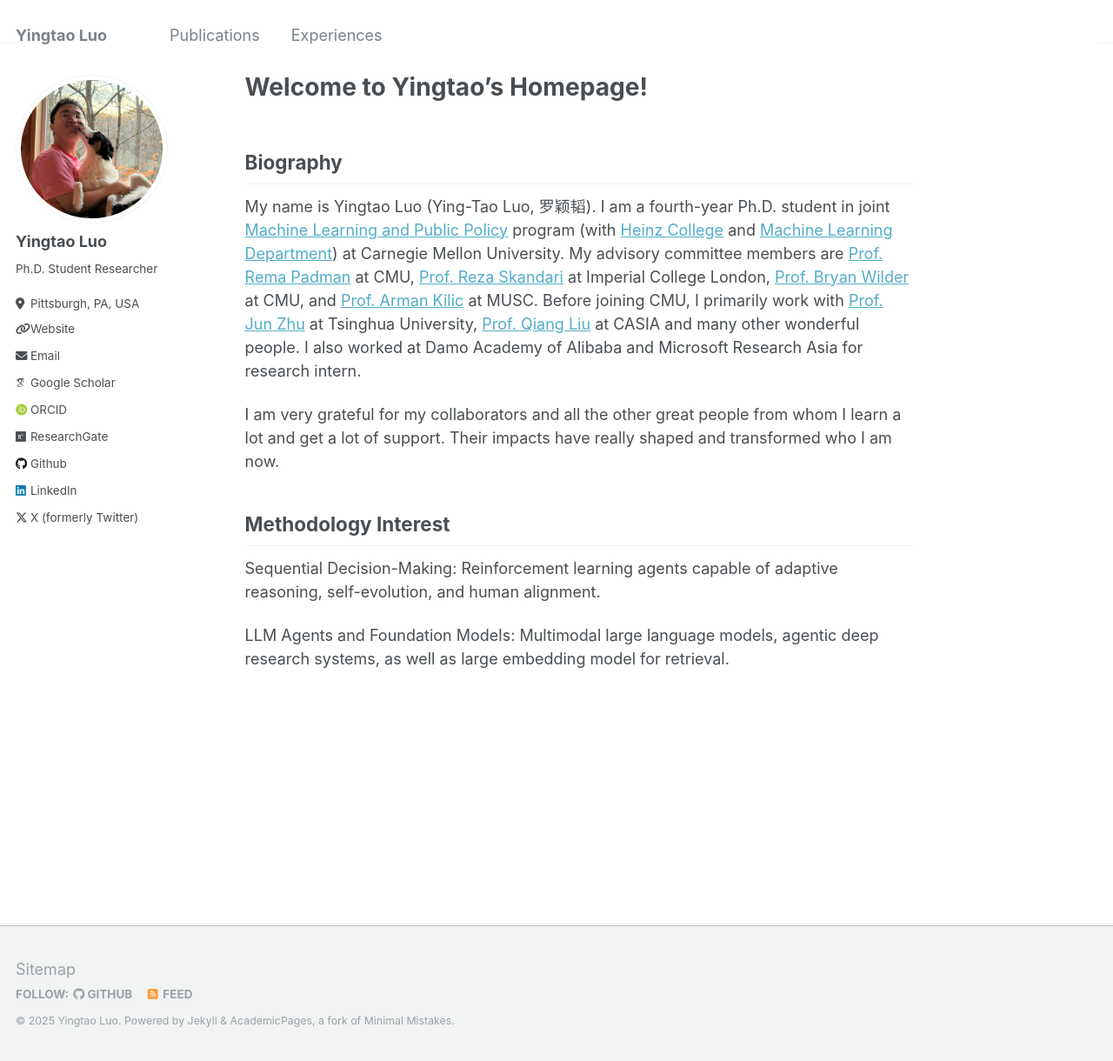
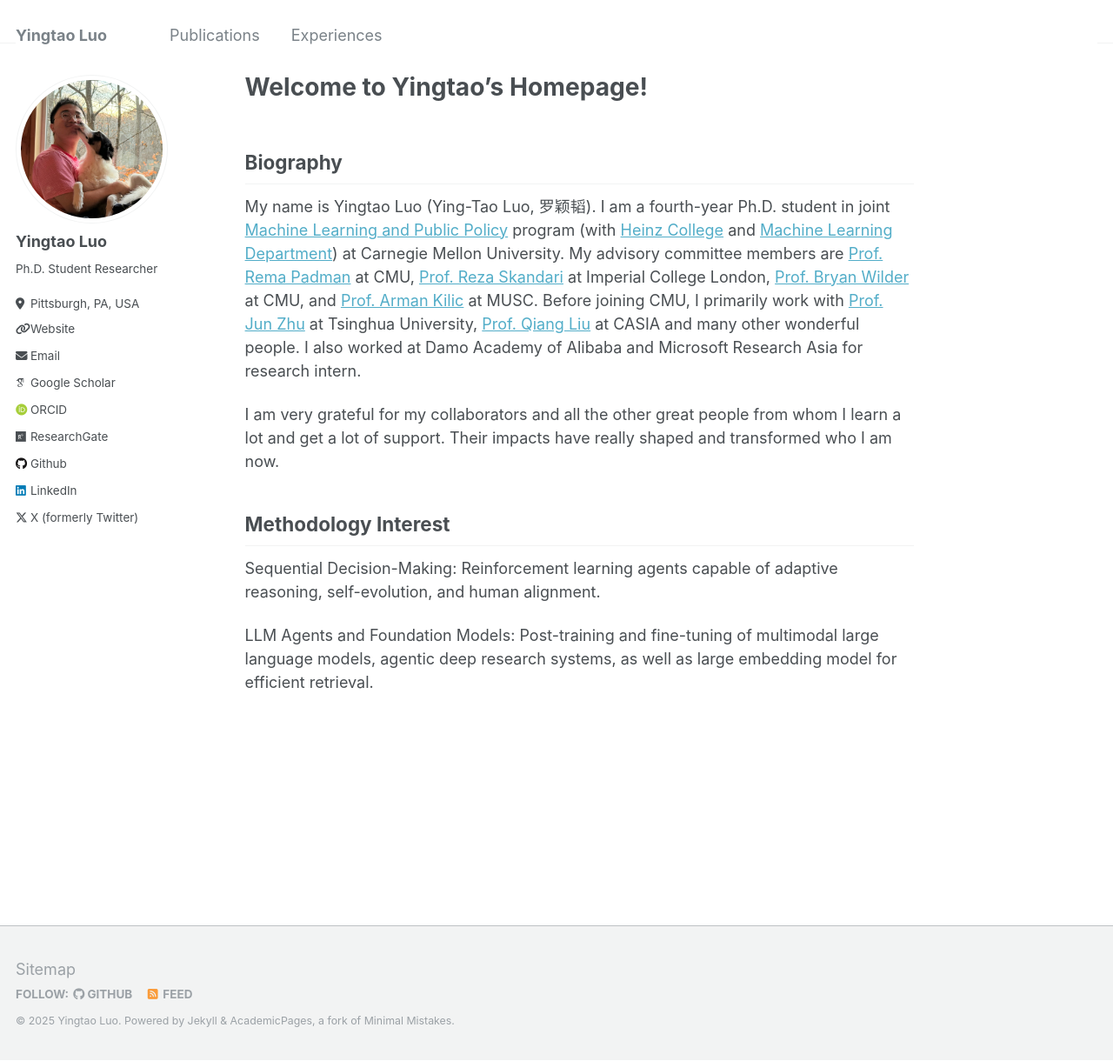
Before and after one commit to yingtaoluo/yingtaoluo.github.io, a Jekyll site: the page built from _pages/about.md, in a window 1280 px wide and 1220 px high. Shown: the whole window at 87% size. Built offline with Jekyll 4.4.1, drawn with Linux system fonts in a browser that asks for light colours; some web fonts are replaced.

Commit message:
Update about.md

```diff
--- a/_pages/about.md
+++ b/_pages/about.md
@@ -16,4 +16,4 @@ I am very grateful for my collaborators and all the other great people from whom
 ## Methodology Interest
 Sequential Decision-Making: Reinforcement learning agents capable of adaptive reasoning, self-evolution, and human alignment.
 
-LLM Agents and Foundation Models: Multimodal large language models, agentic deep research systems, as well as large embedding model for retrieval.
+LLM Agents and Foundation Models: Post-training and fine-tuning of multimodal large language models, agentic deep research systems, as well as large embedding model for efficient retrieval.
```
